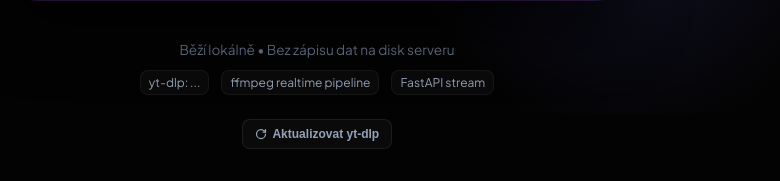
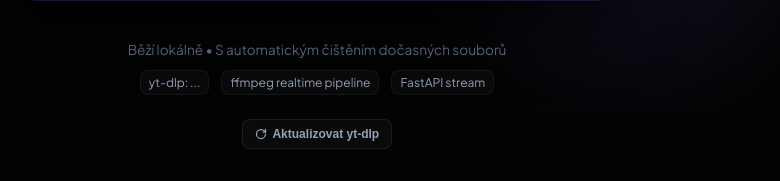
Before and after one commit to Dzendys/streamdl, a FastAPI app: page / in a window 1280 px wide. Shown: the part 1149-1330 px from the top of the page, without its empty margins (323-1103 px from the left). Run offline with FastAPI, Linux system fonts and the light colour scheme; data that the repository does not hold is empty; some libraries are stand-ins or nearby versions.

Commit message:
style: update footer description to reflect automatic temp file cleanup

```diff
--- a/templates/index.html
+++ b/templates/index.html
@@ -330,7 +330,7 @@
     </div>
 
     <div class="footer">
-        <div>Běží lokálně &bull; Bez zápisu dat na disk serveru</div>
+        <div>Běží lokálně &bull; S automatickým čištěním dočasných souborů</div>
         <div class="footer-badges">
             <span class="footer-badge" id="ytdlpVersionBadge">yt-dlp: ...</span>
             <span class="footer-badge">ffmpeg realtime pipeline</span>
```
